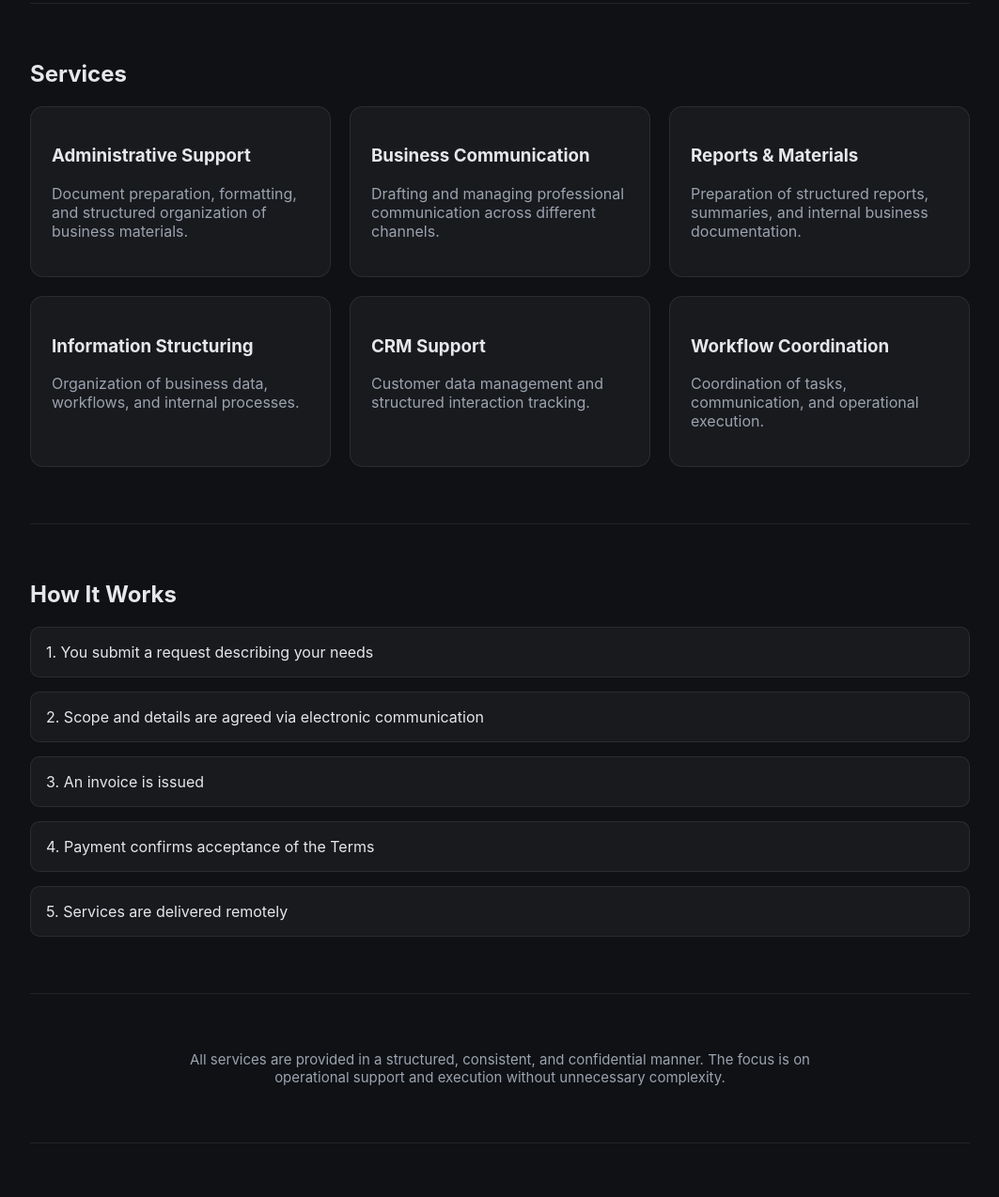
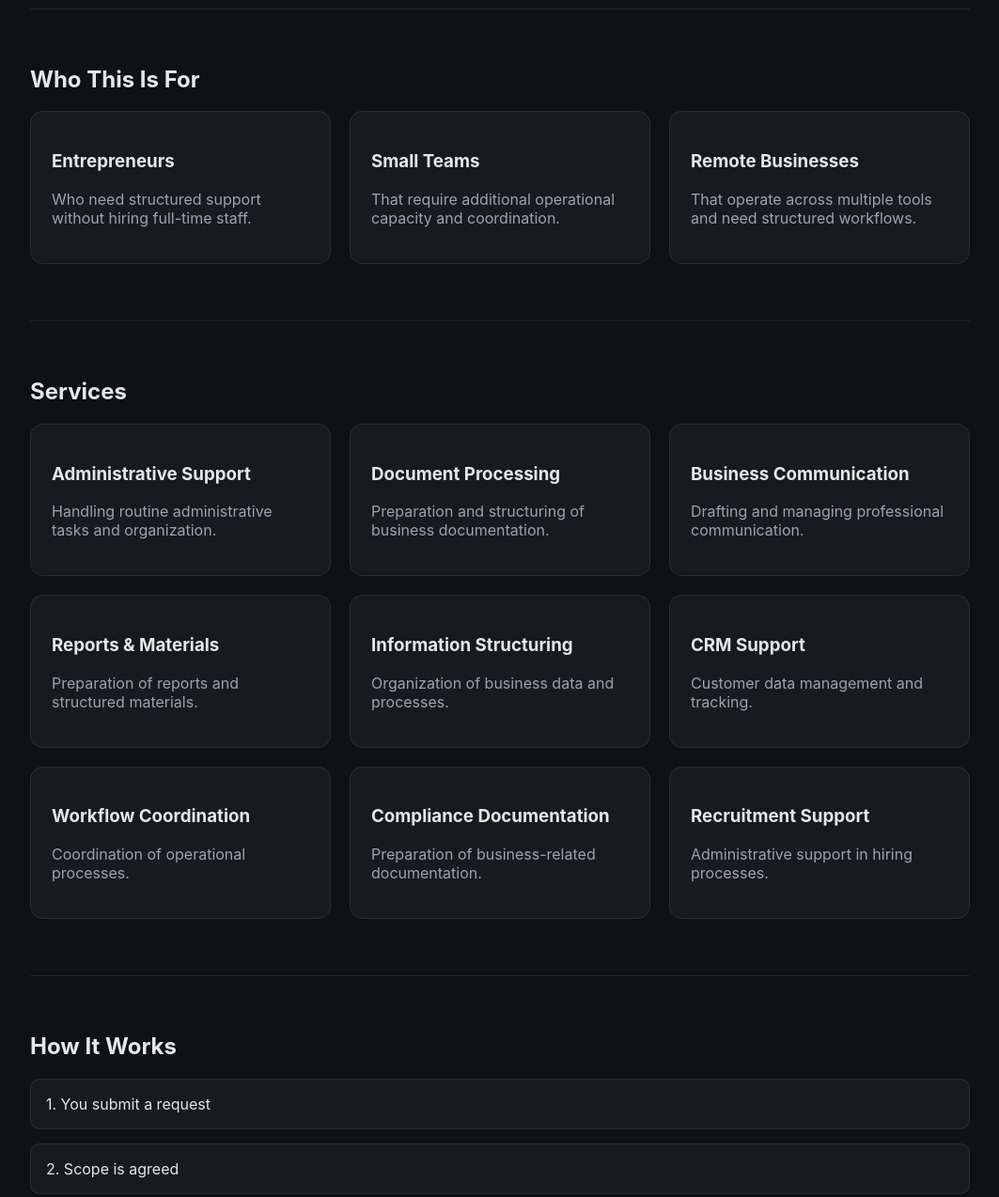
Before and after one commit to AlexGoldfinch/alexgoldfinch.github.io, a plain HTML site: page index.html in a window 1280 px wide. Shown: the part 823-2097 px from the top of the page at 94% size, without its empty margins (108-1171 px from the left). Drawn offline with Linux system fonts and the light colour scheme.

Commit message:
Hope it is final version

```diff
--- a/index.html
+++ b/index.html
@@ -13,7 +13,7 @@ body {
     color: #e5e7eb;
 }
 
-/* subtle grid */
+/* grid */
 body::before {
     content: "";
     position: fixed;
@@ -31,7 +31,7 @@ body::after {
     position: fixed;
     width: 600px;
     height: 600px;
-    background: radial-gradient(circle, rgba(37,99,235,0.2), transparent 70%);
+    background: radial-gradient(circle, rgba(255,255,255,0.08), transparent 70%);
     top: -200px;
     left: -200px;
     filter: blur(100px);
@@ -44,6 +44,19 @@ body::after {
     padding: 40px 20px;
 }
 
+/* reveal animation */
+.reveal {
+    opacity: 0;
+    transform: translateY(20px);
+    transition: all 0.7s ease;
+}
+
+.reveal.active {
+    opacity: 1;
+    transform: translateY(0);
+}
+
+/* HERO */
 .hero {
     text-align: center;
     padding: 120px 20px 90px;
@@ -61,11 +74,12 @@ body::after {
     margin: auto;
 }
 
+/* button */
 .btn {
     display: inline-block;
     padding: 13px 22px;
-    background: #2563eb;
-    color: white;
+    background: #ffffff;
+    color: #000;
     border-radius: 12px;
     text-decoration: none;
     margin-top: 30px;
@@ -74,7 +88,14 @@ body::after {
 
 .btn:hover {
     transform: translateY(-2px);
-    background: #1d4ed8;
+    background: #e5e7eb;
+}
+
+/* micro */
+.micro {
+    margin-top: 10px;
+    font-size: 13px;
+    color: #6b7280;
 }
 
 /* divider */
@@ -82,15 +103,6 @@ body::after {
     height: 1px;
     background: rgba(255,255,255,0.08);
     margin: 60px 0;
-}
-
-/* sections */
-.section {
-    margin-top: 40px;
-}
-
-.section h2 {
-    margin-bottom: 20px;
 }
 
 /* cards */
@@ -106,11 +118,12 @@ body::after {
     border-radius: 14px;
     border: 1px solid rgba(255,255,255,0.08);
     transition: 0.25s;
+    position: relative;
 }
 
 .card:hover {
     transform: translateY(-4px);
-    border-color: rgba(37,99,235,0.4);
+    border-color: rgba(255,255,255,0.25);
 }
 
 .card p {
@@ -130,13 +143,12 @@ body::after {
     border: 1px solid rgba(255,255,255,0.08);
 }
 
-/* trust block */
+/* trust */
 .trust {
     text-align: center;
     max-width: 700px;
     margin: auto;
     color: #9ca3af;
-    font-size: 15px;
 }
 
 /* footer */
@@ -154,7 +166,7 @@ body::after {
 <div class="container">
 
 <!-- HERO -->
-<div class="hero">
+<div class="hero reveal">
     <h1>Business Support & Administrative Services</h1>
     <p>
         Reliable operational support for entrepreneurs and businesses.
@@ -162,26 +174,52 @@ body::after {
     </p>
 
     <a class="btn" href="mailto:contact@shchegolskyi.com">Contact</a>
+
+    <div class="micro">
+        No obligations • Flexible scope • Response typically within 24h
+    </div>
 </div>
 
 <div class="divider"></div>
 
 <!-- VALUE -->
-<div class="section">
+<div class="cards reveal">
+    <div class="card">
+        <h3>Flexible Engagement</h3>
+        <p>No long-term commitments. Work is performed based on actual needs.</p>
+    </div>
+
+    <div class="card">
+        <h3>Remote & Structured</h3>
+        <p>All processes are handled online with clarity and consistency.</p>
+    </div>
+
+    <div class="card">
+        <h3>Execution Focused</h3>
+        <p>Emphasis on practical execution rather than advisory services.</p>
+    </div>
+</div>
+
+<div class="divider"></div>
+
+<!-- WHO THIS IS FOR -->
+<div class="section reveal">
+    <h2>Who This Is For</h2>
+
     <div class="cards">
         <div class="card">
-            <h3>Flexible Engagement</h3>
-            <p>No long-term commitments. Work is performed based on actual needs and agreed scope.</p>
+            <h3>Entrepreneurs</h3>
+            <p>Who need structured support without hiring full-time staff.</p>
         </div>
 
         <div class="card">
-            <h3>Remote & Structured</h3>
-            <p>All processes are handled online with clear structure and predictable execution.</p>
+            <h3>Small Teams</h3>
+            <p>That require additional operational capacity and coordination.</p>
         </div>
 
         <div class="card">
-            <h3>Execution Focused</h3>
-            <p>Focus on delivering results rather than advisory or abstract recommendations.</p>
+            <h3>Remote Businesses</h3>
+            <p>That operate across multiple tools and need structured workflows.</p>
         </div>
     </div>
 </div>
@@ -189,82 +227,74 @@ body::after {
 <div class="divider"></div>
 
 <!-- SERVICES -->
-<div class="section">
-    <h2>Services</h2>
+<h2 class="reveal">Services</h2>
 
-    <div class="cards">
-        <div class="card">
-            <h3>Administrative Support</h3>
-            <p>Document preparation, formatting, and structured organization of business materials.</p>
-        </div>
+<div class="cards reveal">
 
-        <div class="card">
-            <h3>Business Communication</h3>
-            <p>Drafting and managing professional communication across different channels.</p>
-        </div>
+    <div class="card"><h3>Administrative Support</h3><p>Handling routine administrative tasks and organization.</p></div>
+    <div class="card"><h3>Document Processing</h3><p>Preparation and structuring of business documentation.</p></div>
+    <div class="card"><h3>Business Communication</h3><p>Drafting and managing professional communication.</p></div>
+    <div class="card"><h3>Reports & Materials</h3><p>Preparation of reports and structured materials.</p></div>
+    <div class="card"><h3>Information Structuring</h3><p>Organization of business data and processes.</p></div>
+    <div class="card"><h3>CRM Support</h3><p>Customer data management and tracking.</p></div>
+    <div class="card"><h3>Workflow Coordination</h3><p>Coordination of operational processes.</p></div>
+    <div class="card"><h3>Compliance Documentation</h3><p>Preparation of business-related documentation.</p></div>
+    <div class="card"><h3>Recruitment Support</h3><p>Administrative support in hiring processes.</p></div>
 
-        <div class="card">
-            <h3>Reports & Materials</h3>
-            <p>Preparation of structured reports, summaries, and internal business documentation.</p>
-        </div>
-
-        <div class="card">
-            <h3>Information Structuring</h3>
-            <p>Organization of business data, workflows, and internal processes.</p>
-        </div>
-
-        <div class="card">
-            <h3>CRM Support</h3>
-            <p>Customer data management and structured interaction tracking.</p>
-        </div>
-
-        <div class="card">
-            <h3>Workflow Coordination</h3>
-            <p>Coordination of tasks, communication, and operational execution.</p>
-        </div>
-    </div>
 </div>
 
 <div class="divider"></div>
 
 <!-- HOW IT WORKS -->
-<div class="section">
-    <h2>How It Works</h2>
+<h2 class="reveal">How It Works</h2>
 
-    <div class="steps">
-        <div class="step">1. You submit a request describing your needs</div>
-        <div class="step">2. Scope and details are agreed via electronic communication</div>
-        <div class="step">3. An invoice is issued</div>
-        <div class="step">4. Payment confirms acceptance of the Terms</div>
-        <div class="step">5. Services are delivered remotely</div>
-    </div>
+<div class="steps reveal">
+    <div class="step">1. You submit a request</div>
+    <div class="step">2. Scope is agreed</div>
+    <div class="step">3. Invoice is issued</div>
+    <div class="step">4. Payment confirms acceptance of Terms</div>
+    <div class="step">5. Services are delivered</div>
 </div>
 
 <div class="divider"></div>
 
 <!-- TRUST -->
-<div class="trust">
+<div class="trust reveal">
     <p>
-        All services are provided in a structured, consistent, and confidential manner.
-        The focus is on operational support and execution without unnecessary complexity.
+        Services are provided in a structured, consistent, and confidential manner,
+        focusing on execution and operational clarity.
     </p>
 </div>
 
 <div class="divider"></div>
 
 <!-- CONTACT -->
-<div class="section">
-    <h2>Contact</h2>
-    <p style="color:#9ca3af;">contact@shchegolskyi.com</p>
-</div>
+<h2 class="reveal">Contact</h2>
+<p class="reveal" style="color:#9ca3af;">contact@shchegolskyi.com</p>
 
 <!-- FOOTER -->
-<div class="footer">
+<div class="footer reveal">
     <p>Effective Date: 01 January 2025</p>
     <a class="btn" href="/terms">Terms of Service</a>
 </div>
 
 </div>
 
+<script>
+const reveals = document.querySelectorAll(".reveal");
+
+function revealOnScroll() {
+    reveals.forEach(el => {
+        const top = el.getBoundingClientRect().top;
+        if (top < window.innerHeight - 80) {
+            el.classList.add("active");
+        }
+    });
+}
+
+window.addEventListener("scroll", revealOnScroll);
+revealOnScroll();
+</script>
+
 </body>
 </html>
```
